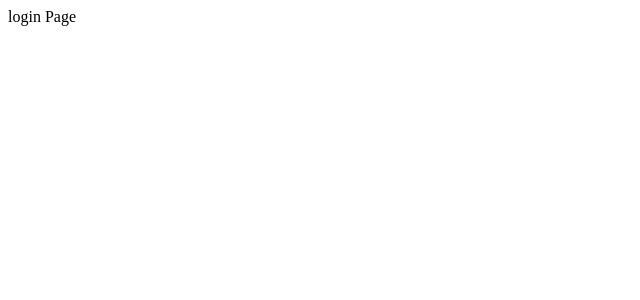
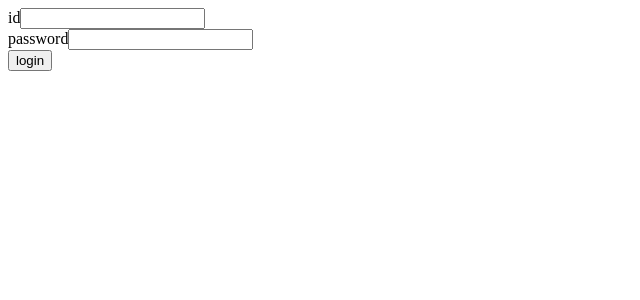
Before and after one commit to whitesky0109/nest-next-monorepo-quickstart, a Next.js app in the folder packages/my-server/: page /views/login in a window 1280 px wide. Shown: the top 300 px of the page, without its empty margins (0-640 px from the left). Built offline with nearby package versions, Linux system fonts and the light colour scheme.

Commit message:
[main][login] add login main ui

```diff
--- /dev/null
+++ b/packages/my-server/containers/pages/login/LoginPageContainerHook.ts
@@ -0,0 +1,37 @@
+import { useState } from "react";
+
+export interface ILoginPageContainerState {
+  id?: string,
+  password?: string,
+}
+
+export default function LoginPageContainerHook() {
+  const [state, updateState] = useState<ILoginPageContainerState>({
+    id: '',
+    password: '',
+  });
+
+  const setState = (state: ILoginPageContainerState = {}) => updateState(prev => Object.assign({}, prev, state));
+
+  const self = {
+    state, setState,
+
+    onChangeId: (event: React.ChangeEvent<HTMLInputElement>) => {
+      const { target: { value: id } } = event;
+      setState({ id });
+    },
+
+    onChangePassword: (event: React.ChangeEvent<HTMLInputElement>) => {
+      const { target: { value: password } } = event;
+      setState({ password });
+    },
+
+    onClickLogin: (_: React.MouseEvent<HTMLButtonElement>) => {
+      const { id, password } = state;
+
+      console.log(id, password);
+    }
+  }
+
+  return self;
+}
--- a/packages/my-server/pages/views/login/index.tsx
+++ b/packages/my-server/pages/views/login/index.tsx
@@ -1,15 +1,33 @@
 import React from 'react';
 import { NextPage } from 'next';
+
+import LoginPageContainerHook from '../../../containers/pages/login/LoginPageContainerHook';
 
 interface Props {
   pathname: string;
 }
 
 const LoginPage: NextPage<Props> = () => {
+  const {
+    state: { id, password },
+    onChangeId,
+    onChangePassword,
+    onClickLogin,
+  } = LoginPageContainerHook();
+
   return (
-    <div>
-      <div>login Page</div>
-    </div>
+    <>
+      <div>
+        <span>id</span>
+        <input type="text" value={id} onChange={onChangeId} />
+      </div>
+
+      <div>
+        <span>password</span>
+        <input type="password" value={password} onChange={onChangePassword} />
+      </div>
+      <button onClick={onClickLogin}>login</button>
+    </>
   );
 };
 
```
